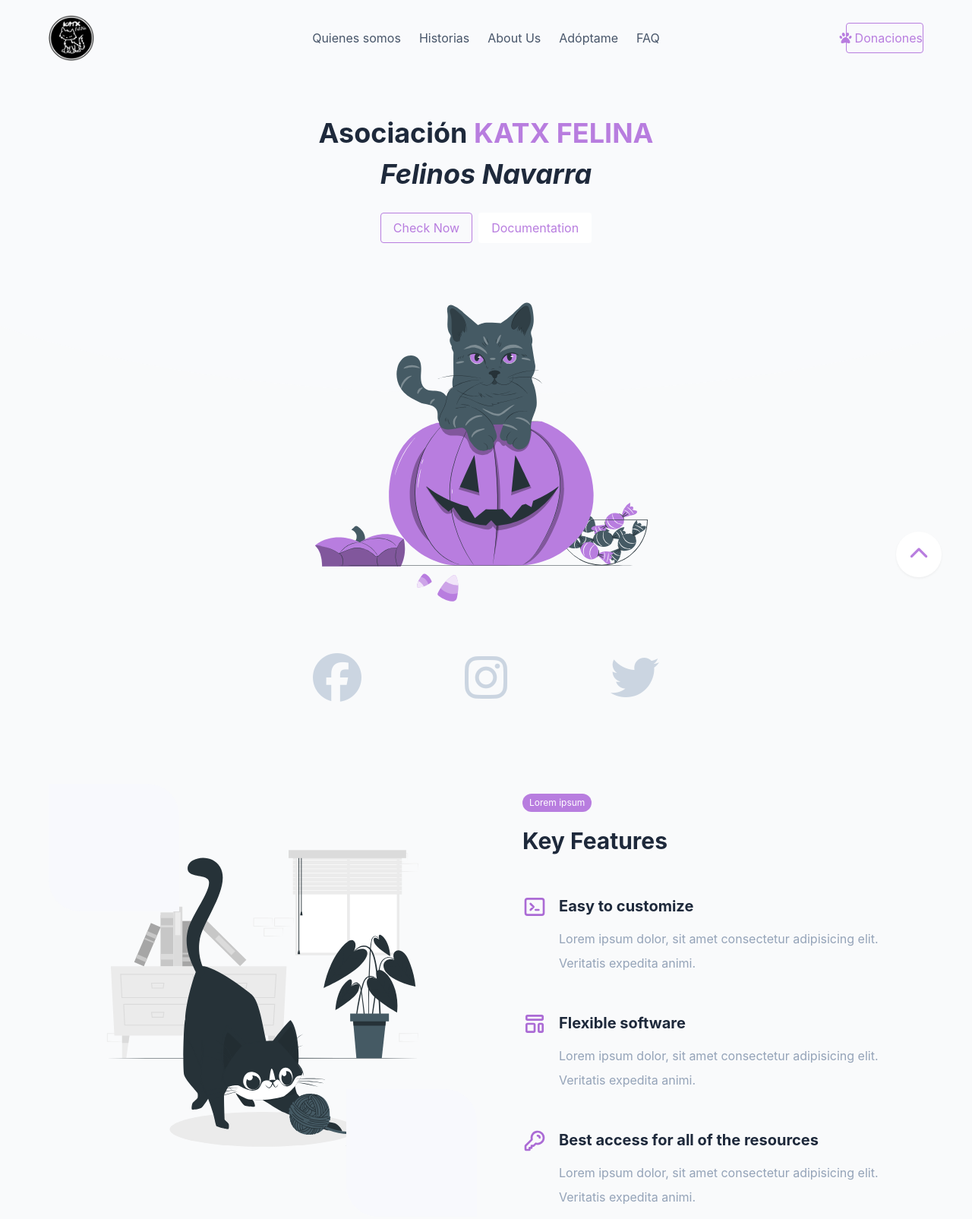
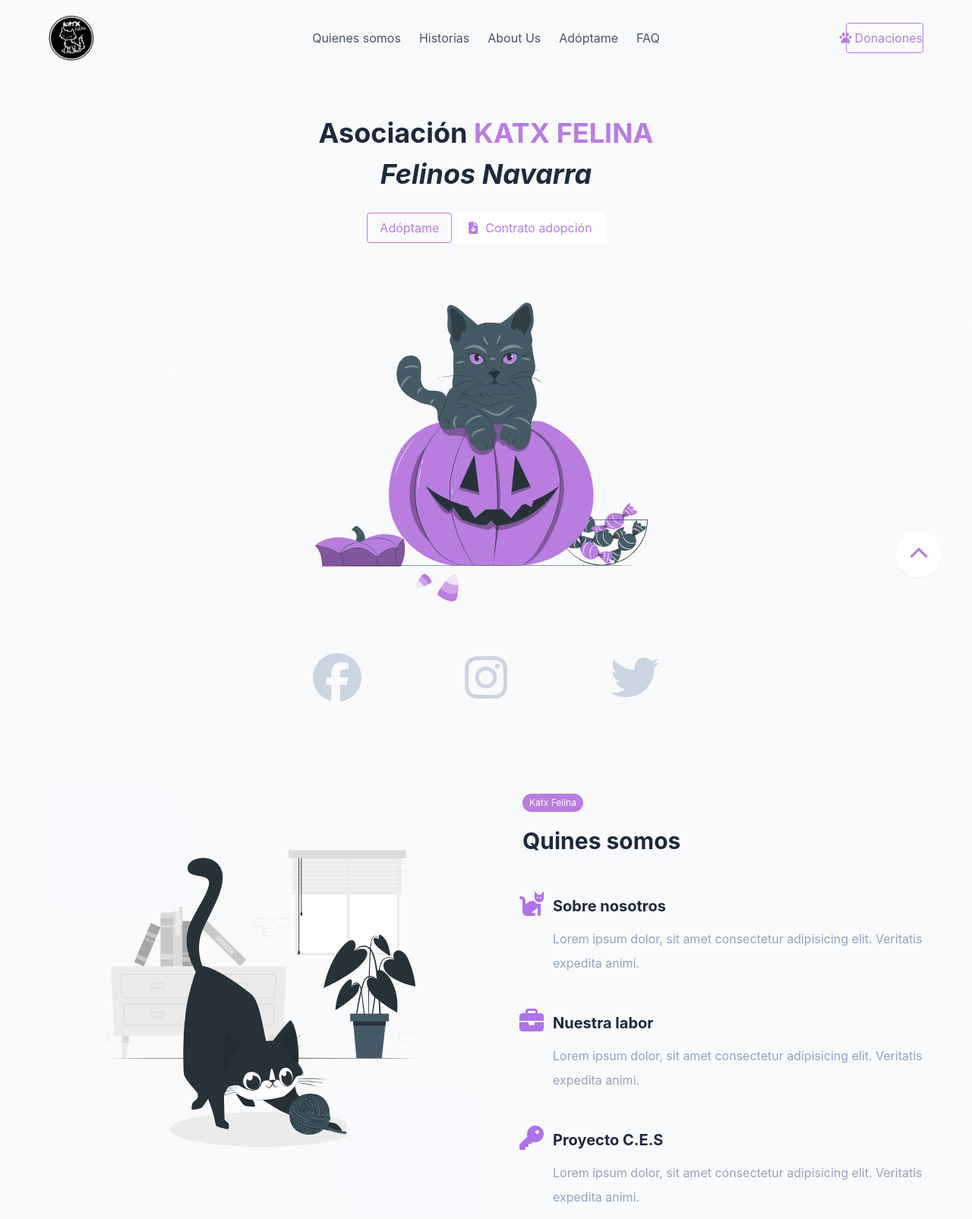
Before and after one commit to gorkaaerdozaiin10/Proyecto3EV, a website: page public/index.html in a window 1280 px wide. Shown: the top 1605 px of the page at 76% size. Drawn offline with Linux system fonts and the light colour scheme; a web font is replaced by a local one.

Commit message:
Empiezo con quienes somos

```diff
--- a/public/index.html
+++ b/public/index.html
@@ -34,8 +34,8 @@
             </a>
           </div>
           <div class="navbar-menu">
-            <div class="navbar-start is-centered-absolute"><a class="navbar-item" href="#">Quienes somos</a><a
-                class="navbar-item" href="#">Historias</a><a class="navbar-item" href="#">About Us</a><a
+            <div class="navbar-start is-centered-absolute"><a class="navbar-item" href="#qs">Quienes somos</a><a
+                class="navbar-item" href="#h">Historias</a><a class="navbar-item" href="#">About Us</a><a
                 class="navbar-item" href="#">Adóptame</a><a class="navbar-item" href="#">FAQ</a></div>
             <div class="navbar-end">
               <div class="navbar-item">
@@ -57,8 +57,10 @@
             </h2>
             <!-- <p class="subtitle">Lorem ipsum dolor sit amet, consectetur adipiscing elit. Sed luctus eget justo et
               iaculis.</p> -->
-            <div class="buttons is-centered"><a class="button is-success is-outlined" href="#">Check Now</a><a
-                class="button is-success is-inverted" href="#">Documentation</a></div>
+            <div class="buttons is-centered"><a class="button is-success is-outlined" href="#">Adóptame</a><a
+                class="button is-success is-inverted" href="#">
+                  <span class="icon"><i class="fas fa-file-download"></i></span><span>Contrato adopción</span>
+              </a></div>
           </div>
           <div class="is-max-w-4xl mx-auto mb-6">
             <!-- <img src="metis-assets/elements/pattern.png" alt=""> -->
@@ -99,8 +101,8 @@
           </div>
           <div>
             <nav class="navbar mb-5">
-              <div class="is-fullwidth"><a class="navbar-item" href="#">Quienes somos</a><a class="navbar-item"
-                  href="#">Historias</a><a class="navbar-item" href="#">About Us</a><a class="navbar-item"
+              <div class="is-fullwidth"><a class="navbar-item" href="#qs">Quienes somos</a><a class="navbar-item"
+                  href="#h">Historias</a><a class="navbar-item" href="#">About Us</a><a class="navbar-item"
                   href="#">Adóptame</a><a class="navbar-item" href="#">FAQ</a></div>
             </nav>
             <div class="mb-6 pt-5 has-border-top"><a class="button is-block is-success is-outlined mb-2" href="#">Log
@@ -121,7 +123,7 @@
 
     <!--START FAQ SECTION 1-->
 
-    <section class="section">
+    <section class="section" id="qs">
       <div class="container">
         <div class="columns is-centered is-vcentered">
           <div class="column is-6">
@@ -135,49 +137,35 @@
           </div>
           <div class="column is-6 pl-6">
             <div class="mb-6">
-              <span class="tag is-success is-rounded">Lorem ipsum</span>
-              <h2 class="mt-4 title is-size-3">Key Features</h2>
+              <span class="tag is-success is-rounded">Katx Felina</span>
+              <h2 class="mt-4 title is-size-3">Quines somos</h2>
             </div>
             <div class="is-flex mb-6">
-              <div class="mr-4 has-text-primary">
-                <svg class="image is-32x32" fill="none" stroke="#AB6BD5" viewbox="0 0 24 24"
-                  xmlns="http://www.w3.org/2000/svg">
-                  <path stroke-linecap="round" stroke-linejoin="round" stroke-width="2"
-                    d="M8 9l3 3-3 3m5 0h3M5 20h14a2 2 0 002-2V6a2 2 0 00-2-2H5a2 2 0 00-2 2v12a2 2 0 002 2z"></path>
-                </svg>
+              <div class="mr-4 has-text-morado">
+                <spa class="icon"><i class="fas fa-cat fa-2x"></i> </spa>
               </div>
               <div>
-                <h3 class="title is-size-5 is-spaced mb-3">Easy to customize</h3>
+                <h3 class="title is-size-5 is-spaced mb-3"> Sobre nosotros</h3>
                 <p class="subtitle">Lorem ipsum dolor, sit amet consectetur adipisicing elit. Veritatis expedita animi.
                 </p>
               </div>
             </div>
             <div class="is-flex mb-6">
-              <div class="mr-4 has-text-primary">
-                <svg class="image is-32x32" fill="none" stroke="#AB6BD5" viewbox="0 0 24 24"
-                  xmlns="http://www.w3.org/2000/svg">
-                  <path stroke-linecap="round" stroke-linejoin="round" stroke-width="2"
-                    d="M4 5a1 1 0 011-1h14a1 1 0 011 1v2a1 1 0 01-1 1H5a1 1 0 01-1-1V5zM4 13a1 1 0 011-1h6a1 1 0 011 1v6a1 1 0 01-1 1H5a1 1 0 01-1-1v-6zM16 13a1 1 0 011-1h2a1 1 0 011 1v6a1 1 0 01-1 1h-2a1 1 0 01-1-1v-6z">
-                  </path>
-                </svg>
+              <div class="mr-4 has-text-morado">
+                <spa class="icon"><i class="fas fa-briefcase fa-2x"></i> </spa>
               </div>
               <div>
-                <h3 class="title is-size-5 is-spaced mb-3">Flexible software</h3>
+                <h3 class="title is-size-5 is-spaced mb-3">Nuestra labor</h3>
                 <p class="subtitle">Lorem ipsum dolor, sit amet consectetur adipisicing elit. Veritatis expedita animi.
                 </p>
               </div>
             </div>
             <div class="is-flex">
-              <div class="mr-4 has-text-primary">
-                <svg class="image is-32x32" fill="none" stroke="#AB6BD5" viewbox="0 0 24 24"
-                  xmlns="http://www.w3.org/2000/svg">
-                  <path stroke-linecap="round" stroke-linejoin="round" stroke-width="2"
-                    d="M15 7a2 2 0 012 2m4 0a6 6 0 01-7.743 5.743L11 17H9v2H7v2H4a1 1 0 01-1-1v-2.586a1 1 0 01.293-.707l5.964-5.964A6 6 0 1121 9z">
-                  </path>
-                </svg>
+              <div class="mr-4 has-text-morado">
+                <spa class="icon"><i class="fas fa-key fa-2x"></i> </spa>
               </div>
               <div>
-                <h3 class="title is-size-5 is-spaced mb-3">Best access for all of the resources</h3>
+                <h3 class="title is-size-5 is-spaced mb-3">Proyecto C.E.S</h3>
                 <p class="subtitle">Lorem ipsum dolor, sit amet consectetur adipisicing elit. Veritatis expedita animi.
                 </p>
               </div>
@@ -192,7 +180,7 @@
     <!--START CAT STORIES SECTION-->
 
     <section class="section"
-      style="background-image: url('metis-assets/backgrounds/intersect.svg'); background-repeat: no-repeat; background-size: cover;">
+      style="background-image: url('metis-assets/backgrounds/intersect.svg'); background-repeat: no-repeat; background-size: cover;" id="h">
       <div class="container">
         <div class="is-max-w-md mx-auto mb-6 has-text-centered">
           <img src="metis-assets/icons/quote.svg" alt="">
```
Also changed, not shown: public/css/bulma/bulma.min.css.
